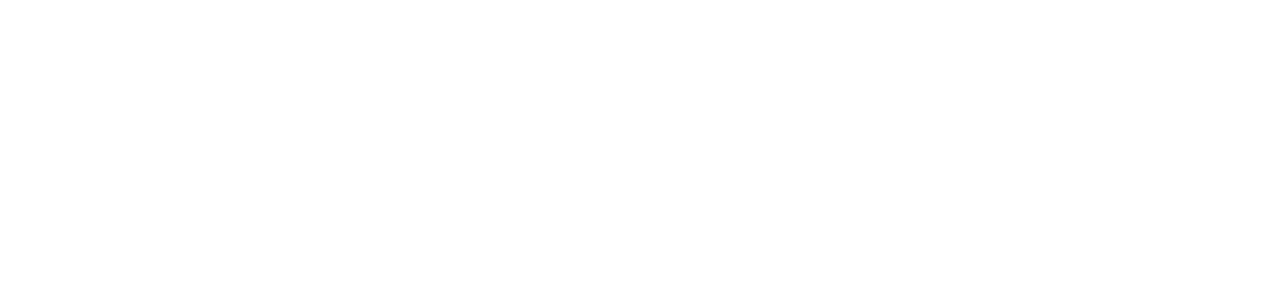
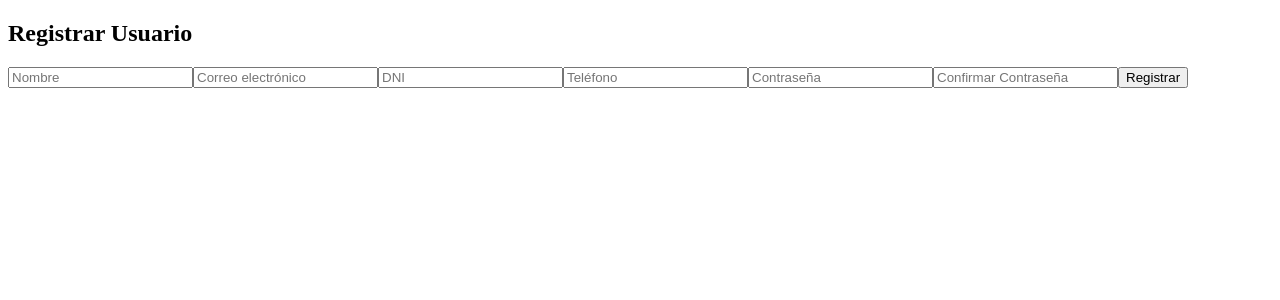
Before and after one commit to JeremyPD/Hotelhosting, a React (Create React App) app: page /register in a window 1280 px wide. Before the commit this address had no page. Shown: the top 300 px of the page. Built offline with nearby package versions, Linux system fonts and the light colour scheme.

Commit message:
first commit

```diff
--- a/src/App.js
+++ b/src/App.js
@@ -1,43 +1,17 @@
 import React from 'react';
 import { Route, Routes } from 'react-router-dom';
 import Login from './pages/Login';
+import Register from './pages/Register';
 import Success from './pages/Success';
 
-const App = () => {
+function App() {
   return (
-    <div className="App">
-      <Routes>
-        <Route path="/" element={<Login />} />
-        <Route path="/success" element={<Success />} />
-      </Routes>
-    </div>
+    <Routes>
+      <Route path="/" element={<Login />} />
+      <Route path="/register" element={<Register />} />
+      <Route path="/success" element={<Success />} />
+    </Routes>
   );
-};
+}
 
 export default App;
-
-// import logo from './logo.svg';
-// import './App.css';
-
-// function App() {
-//   return (
-//     <div className="App">
-//       <header className="App-header">
-//         <img src={logo} className="App-logo" alt="logo" />
-//         <p>
-//           Edit <code>src/App.js</code> and save to reload.
-//         </p>
-//         <a
-//           className="App-link"
-//           href="https://reactjs.org"
-//           target="_blank"
-//           rel="noopener noreferrer"
-//         >
-//           Learn React
-//         </a>
-//       </header>
-//     </div>
-//   );
-// }
-
-// export default App;
--- a/src/firebase.js
+++ b/src/firebase.js
@@ -1,7 +1,9 @@
+// Import the functions you need from the SDKs you need
 import { initializeApp } from 'firebase/app';
 import { getAuth } from 'firebase/auth';
+import { getFirestore } from 'firebase/firestore';
 
-// Tu configuración de Firebase
+// Your web app's Firebase configuration
 const firebaseConfig = {
   apiKey: "AIzaSyDJi4_Pk_KQP4Co2xuzmP4SUryr7-9qHBI",
   authDomain: "hotelhosting-c8063.firebaseapp.com",
@@ -12,9 +14,9 @@ const firebaseConfig = {
   measurementId: "G-N285C952FC"
 };
 
-// Inicializa Firebase
+// Initialize Firebase
 const app = initializeApp(firebaseConfig);
 const auth = getAuth(app);
+const db = getFirestore(app);
 
-export { auth };
-export default app;
+export { auth, db };
--- a/src/pages/Login.js
+++ b/src/pages/Login.js
@@ -1,9 +1,9 @@
 import { signInWithEmailAndPassword } from 'firebase/auth';
 import React, { useState } from 'react';
-import { useNavigate } from 'react-router-dom';
+import { Link, useNavigate } from 'react-router-dom';
 import { auth } from '../firebase';
 
-const Login = () => {
+function Login() {
   const [email, setEmail] = useState('');
   const [password, setPassword] = useState('');
   const [error, setError] = useState('');
@@ -11,41 +11,39 @@ const Login = () => {
 
   const handleLogin = async (e) => {
     e.preventDefault();
+
     try {
       await signInWithEmailAndPassword(auth, email, password);
-      navigate('/success');
-    } catch (err) {
-      setError('Error al iniciar sesión: ' + err.message);
+      navigate('/success'); // Redirige a la vista de inicio de sesión exitoso
+    } catch (error) {
+      setError('Error al iniciar sesión: ' + error.message);
     }
   };
 
   return (
     <div>
       <h2>Iniciar Sesión</h2>
+      {error && <p style={{ color: 'red' }}>{error}</p>}
       <form onSubmit={handleLogin}>
-        <div>
-          <label>Correo:</label>
         <input
           type="email"
+          placeholder="Correo electrónico"
           value={email}
           onChange={(e) => setEmail(e.target.value)}
-            required
         />
-        </div>
-        <div>
-          <label>Contraseña:</label>
         <input
           type="password"
+          placeholder="Contraseña"
           value={password}
           onChange={(e) => setPassword(e.target.value)}
-            required
         />
-        </div>
         <button type="submit">Iniciar Sesión</button>
       </form>
-      {error && <p>{error}</p>}
+      <p>
+        ¿No tienes una cuenta? <Link to="/register">Registrar Usuario</Link>
+      </p>
     </div>
   );
-};
+}
 
 export default Login;
--- a/src/pages/Register.js
+++ b/src/pages/Register.js
@@ -1,53 +1,109 @@
-// src/pages/Register.js
 import { createUserWithEmailAndPassword } from 'firebase/auth';
+import { doc, setDoc } from 'firebase/firestore';
 import React, { useState } from 'react';
 import { useNavigate } from 'react-router-dom';
-import { auth } from '../firebase'; // Asegúrate de que la ruta sea correcta
+import { auth, db } from '../firebase';
 
-const Register = () => {
+function Register() {
+  const [name, setName] = useState('');
   const [email, setEmail] = useState('');
+  const [dni, setDni] = useState('');
+  const [phone, setPhone] = useState('');
   const [password, setPassword] = useState('');
+  const [confirmPassword, setConfirmPassword] = useState('');
   const [error, setError] = useState('');
   const navigate = useNavigate();
 
   const handleRegister = async (e) => {
     e.preventDefault();
+
+    // Validar formulario
+    if (!name || !email || !dni || !phone || !password || !confirmPassword) {
+      setError('Por favor, complete todos los campos');
+      return;
+    }
+
+    if (password.length < 8) {
+      setError('La contraseña debe tener al menos 8 caracteres');
+      return;
+    }
+
+    if (password !== confirmPassword) {
+      setError('Las contraseñas no coinciden');
+      return;
+    }
+
     try {
-      await createUserWithEmailAndPassword(auth, email, password);
-      // Después del registro, puedes redirigir a otra página o mostrar un mensaje
-      navigate('/login');
-    } catch (err) {
-      setError(err.message);
+      // Crear usuario en Firebase Authentication
+      const userCredential = await createUserWithEmailAndPassword(auth, email, password);
+      const user = userCredential.user;
+
+      // Guardar información del usuario en Firestore Database
+      await setDoc(doc(db, 'Usuario', user.uid), {
+        uid: user.uid,
+        name,
+        email,
+        dni,
+        phone,
+      });
+
+      // Redirigir a la vista de login
+      navigate('/');
+    } catch (error) {
+      // Manejar errores específicos
+      if (error.code === 'auth/email-already-in-use') {
+        setError('El correo electrónico ya está en uso. Intente con otro.');
+      } else {
+        setError('Error al registrar: ' + error.message);
+      }
     }
   };
 
   return (
     <div>
-      <h2>Registro</h2>
+      <h2>Registrar Usuario</h2>
+      {error && <p style={{ color: 'red' }}>{error}</p>}
       <form onSubmit={handleRegister}>
-        <label>
-          Correo Electrónico:
+        <input
+          type="text"
+          placeholder="Nombre"
+          value={name}
+          onChange={(e) => setName(e.target.value)}
+        />
         <input
           type="email"
+          placeholder="Correo electrónico"
           value={email}
           onChange={(e) => setEmail(e.target.value)}
-            required
         />
-        </label>
-        <label>
-          Contraseña:
+        <input
+          type="text"
+          placeholder="DNI"
+          value={dni}
+          onChange={(e) => setDni(e.target.value)}
+        />
+        <input
+          type="text"
+          placeholder="Teléfono"
+          value={phone}
+          onChange={(e) => setPhone(e.target.value)}
+        />
         <input
           type="password"
+          placeholder="Contraseña"
           value={password}
           onChange={(e) => setPassword(e.target.value)}
-            required
         />
-        </label>
+        <input
+          type="password"
+          placeholder="Confirmar Contraseña"
+          value={confirmPassword}
+          onChange={(e) => setConfirmPassword(e.target.value)}
+        />
         <button type="submit">Registrar</button>
-        {error && <p>{error}</p>}
       </form>
     </div>
   );
-};
+}
 
 export default Register;
```
Also changed, not shown: src/index.js (+4 -5 lines). Lines whose indentation alone changed are shown as unchanged.
